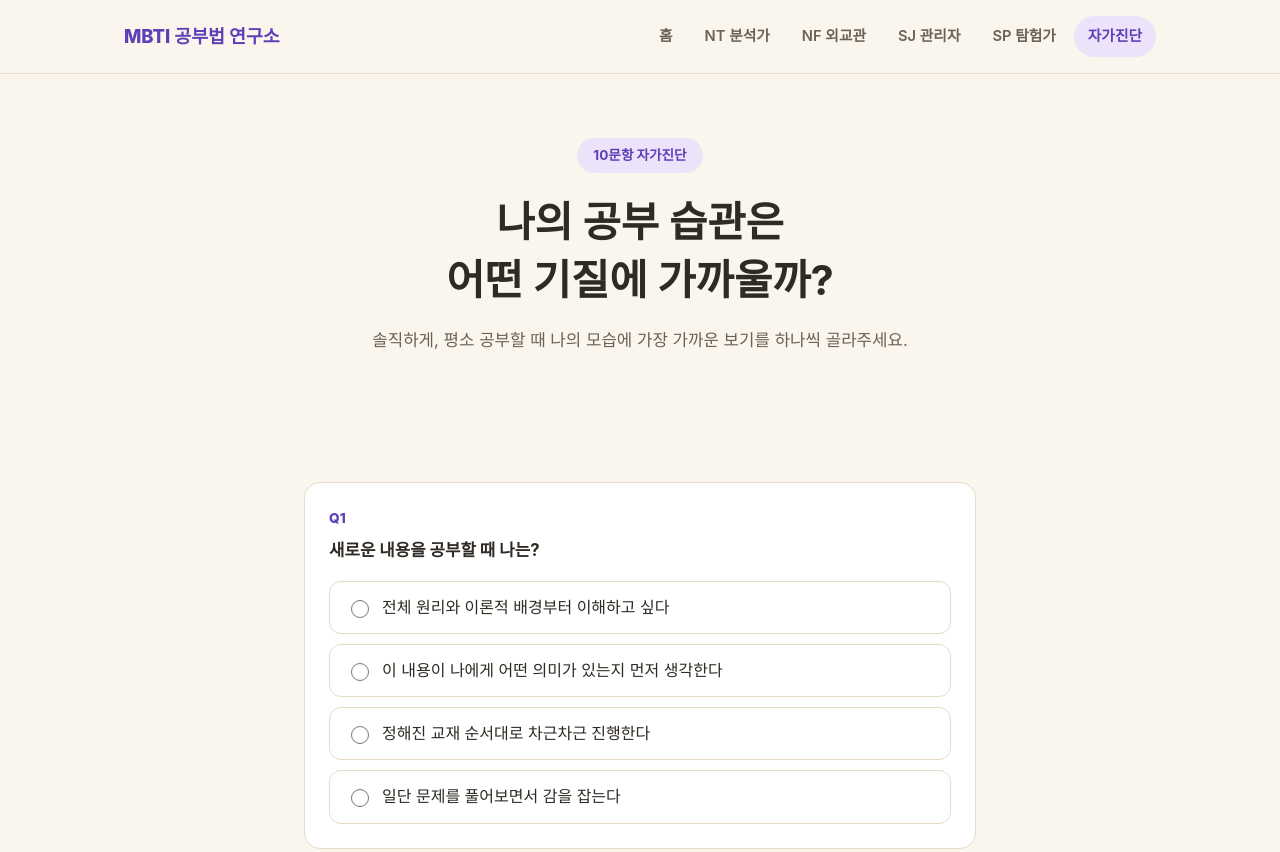
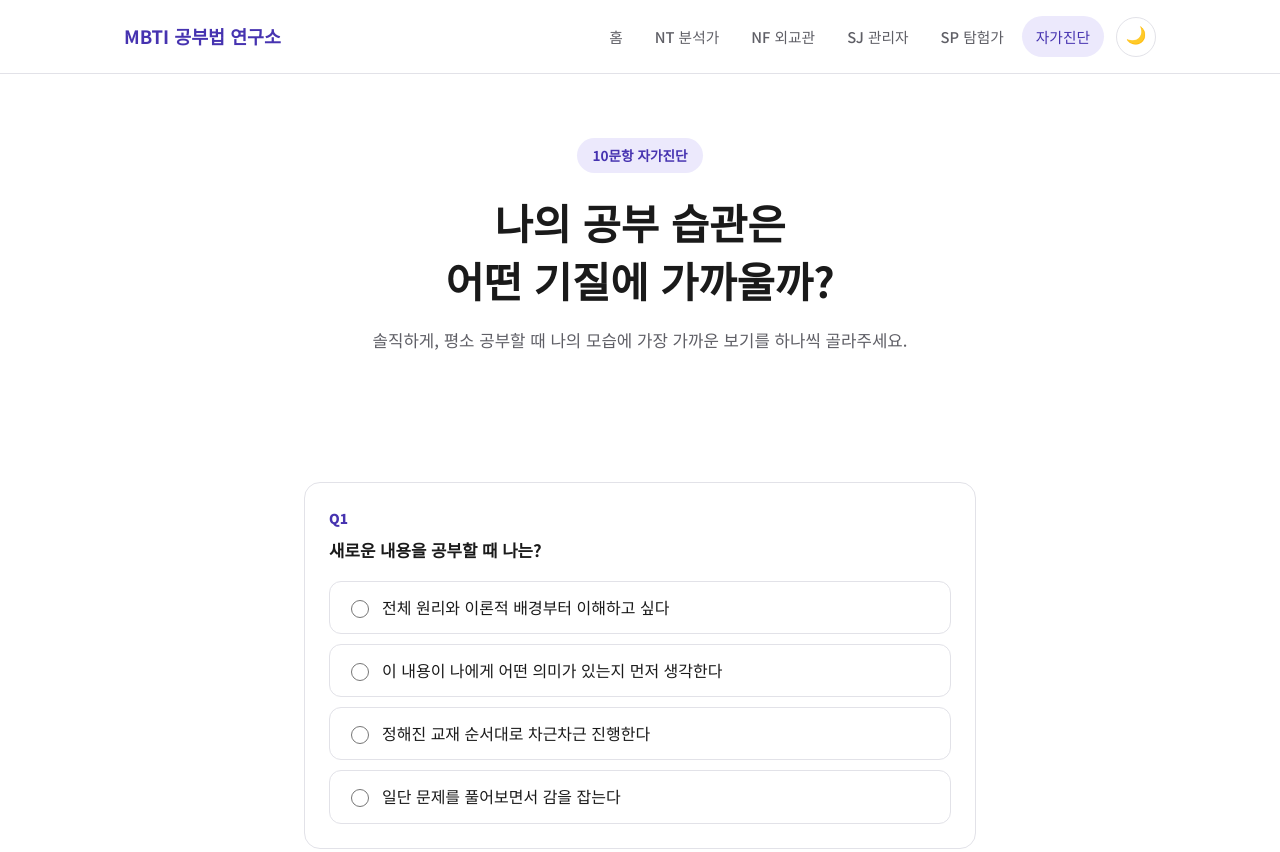
Before and after one commit to dongjin-star/sungshin_mbti_test, a plain HTML site: page test.html in a window 1280 px wide. Shown: the top 852 px of the page. Drawn offline with Linux system fonts and the light colour scheme; a web font is replaced by a local one.

Commit message:
Adopt culture.go.kr design system and add dark/light mode toggle
Switch to white/indigo palette and Noto Sans KR to match the culture.go.kr
open data portal, replacing the cream/Pretendard styles where they conflicted
with CLAUDE.md. Add a header toggle button that switches data-theme, persists
the choice in localStorage, and falls back to prefers-color-scheme.

Co-Authored-By: Claude Sonnet 5 <noreply@anthropic.com>

```diff
--- a/css/base.css
+++ b/css/base.css
@@ -1,17 +1,46 @@
-@import url("https://cdn.jsdelivr.net/gh/orioncactus/pretendard@v1.3.9/dist/web/static/pretendard.css");
+@import url("https://fonts.googleapis.com/css2?family=Noto+Sans+KR:wght@400;500;700;900&display=swap");
 
 :root {
-  --bg-cream: #faf6ee;
-  --bg-cream-soft: #f3ecdd;
+  --bg: #ffffff;
+  --bg-soft: #f5f5f8;
   --card-bg: #ffffff;
-  --purple: #7c5cd6;
-  --purple-dark: #5f3fb8;
-  --purple-light: #ece3fb;
-  --text-main: #2f2a24;
-  --text-sub: #6b6255;
-  --border: #e6dcc8;
+  --purple: #5a43db;
+  --purple-dark: #4633b0;
+  --purple-light: #ece9fc;
+  --text-main: #1a1a1a;
+  --text-sub: #5f5f66;
+  --border: #e2e2e8;
+  --shadow-color: rgba(90, 67, 219, 0.18);
   --radius: 16px;
   --max-width: 1080px;
+}
+
+@media (prefers-color-scheme: dark) {
+  :root:not([data-theme="light"]) {
+    --bg: #15151d;
+    --bg-soft: #1c1c27;
+    --card-bg: #1f1f2a;
+    --purple: #8577f0;
+    --purple-dark: #b3a8fb;
+    --purple-light: #2a2650;
+    --text-main: #f1f0f6;
+    --text-sub: #a6a3b6;
+    --border: #33313f;
+    --shadow-color: rgba(133, 119, 240, 0.28);
+  }
+}
+
+:root[data-theme="dark"] {
+  --bg: #15151d;
+  --bg-soft: #1c1c27;
+  --card-bg: #1f1f2a;
+  --purple: #8577f0;
+  --purple-dark: #b3a8fb;
+  --purple-light: #2a2650;
+  --text-main: #f1f0f6;
+  --text-sub: #a6a3b6;
+  --border: #33313f;
+  --shadow-color: rgba(133, 119, 240, 0.28);
 }
 
 * {
@@ -24,10 +53,11 @@ html {
 
 body {
   margin: 0;
-  font-family: "Pretendard", -apple-system, BlinkMacSystemFont, "Malgun Gothic", sans-serif;
-  background: var(--bg-cream);
+  font-family: "Noto Sans KR", -apple-system, BlinkMacSystemFont, "Malgun Gothic", sans-serif;
+  background: var(--bg);
   color: var(--text-main);
   line-height: 1.7;
+  transition: background 0.2s, color 0.2s;
 }
 
 img {
@@ -46,11 +76,12 @@ a {
 
 /* Header / Nav */
 .site-header {
-  background: var(--bg-cream);
+  background: var(--bg);
   border-bottom: 1px solid var(--border);
   position: sticky;
   top: 0;
   z-index: 100;
+  transition: background 0.2s, border-color 0.2s;
 }
 
 .nav-wrap {
@@ -65,11 +96,18 @@ a {
 }
 
 .logo {
-  font-weight: 800;
+  font-weight: 700;
   font-size: 1.15rem;
   color: var(--purple-dark);
   text-decoration: none;
   white-space: nowrap;
+}
+
+.nav-right {
+  display: flex;
+  align-items: center;
+  gap: 12px;
+  flex-wrap: wrap;
 }
 
 .nav-links {
@@ -86,7 +124,7 @@ a {
   padding: 8px 14px;
   border-radius: 999px;
   text-decoration: none;
-  font-weight: 600;
+  font-weight: 500;
   font-size: 0.92rem;
   color: var(--text-sub);
   transition: background 0.15s, color 0.15s;
@@ -96,6 +134,29 @@ a {
 .nav-links a.active {
   background: var(--purple-light);
   color: var(--purple-dark);
+}
+
+.theme-toggle {
+  display: inline-flex;
+  align-items: center;
+  justify-content: center;
+  width: 40px;
+  height: 40px;
+  flex-shrink: 0;
+  border-radius: 50%;
+  border: 1.5px solid var(--border);
+  background: var(--card-bg);
+  color: var(--text-main);
+  font-size: 1.05rem;
+  line-height: 1;
+  cursor: pointer;
+  transition: border-color 0.15s, color 0.15s, transform 0.15s;
+}
+
+.theme-toggle:hover {
+  border-color: var(--purple);
+  color: var(--purple);
+  transform: translateY(-1px);
 }
 
 /* Hero */
@@ -147,7 +208,7 @@ a {
 .btn-primary {
   background: var(--purple);
   color: #fff;
-  box-shadow: 0 8px 20px rgba(124, 92, 214, 0.35);
+  box-shadow: 0 8px 20px var(--shadow-color);
 }
 
 .btn-primary:hover {
@@ -194,6 +255,8 @@ a {
   text-align: center;
   color: var(--text-sub);
   font-size: 0.85rem;
+  background: var(--bg-soft);
+  transition: background 0.2s, color 0.2s;
 }
 
 /* Responsive */
--- a/css/components.css
+++ b/css/components.css
@@ -18,7 +18,7 @@
 
 .group-card:hover {
   transform: translateY(-6px);
-  box-shadow: 0 16px 32px rgba(95, 63, 184, 0.15);
+  box-shadow: 0 16px 32px var(--shadow-color);
   border-color: var(--purple);
 }
 
@@ -114,7 +114,7 @@
 }
 
 .trait-list li {
-  background: #fff;
+  background: var(--card-bg);
   border: 1px solid var(--border);
   padding: 8px 16px;
   border-radius: 999px;
@@ -250,7 +250,8 @@
 }
 
 .result-scores .score-item {
-  background: #fff;
+  background: var(--card-bg);
+  border: 1px solid var(--border);
   border-radius: 12px;
   padding: 10px 18px;
   font-size: 0.85rem;
--- /dev/null
+++ b/js/theme.js
@@ -0,0 +1,28 @@
+document.addEventListener("DOMContentLoaded", () => {
+  const root = document.documentElement;
+  const btn = document.getElementById("theme-toggle");
+  if (!btn) return;
+
+  const icon = btn.querySelector(".theme-icon");
+
+  function currentTheme() {
+    return root.getAttribute("data-theme") === "dark" ? "dark" : "light";
+  }
+
+  function updateButton() {
+    const isDark = currentTheme() === "dark";
+    icon.textContent = isDark ? "☀️" : "🌙";
+    btn.setAttribute("aria-label", isDark ? "라이트 모드로 전환" : "다크 모드로 전환");
+  }
+
+  updateButton();
+
+  btn.addEventListener("click", () => {
+    const next = currentTheme() === "dark" ? "light" : "dark";
+    root.setAttribute("data-theme", next);
+    try {
+      localStorage.setItem("theme", next);
+    } catch (e) {}
+    updateButton();
+  });
+});
--- a/test.html
+++ b/test.html
@@ -5,6 +5,9 @@
 <meta name="viewport" content="width=device-width, initial-scale=1.0" />
 <title>공부 습관 자가진단 | MBTI 공부법 연구소</title>
 <meta name="description" content="10문항으로 알아보는 나의 MBTI 공부 유형 자가진단." />
+<script>
+(function(){try{var t=localStorage.getItem("theme");if(!t){t=window.matchMedia("(prefers-color-scheme: dark)").matches?"dark":"light";}document.documentElement.setAttribute("data-theme",t);}catch(e){}})();
+</script>
 <link rel="stylesheet" href="css/base.css" />
 <link rel="stylesheet" href="css/components.css" />
 </head>
@@ -13,6 +16,7 @@
 <header class="site-header">
   <div class="nav-wrap">
     <a href="index.html" class="logo">MBTI 공부법 연구소</a>
+    <div class="nav-right">
       <ul class="nav-links">
         <li><a href="index.html">홈</a></li>
         <li><a href="nt.html">NT 분석가</a></li>
@@ -21,6 +25,10 @@
         <li><a href="sp.html">SP 탐험가</a></li>
         <li><a href="test.html" class="active">자가진단</a></li>
       </ul>
+      <button id="theme-toggle" class="theme-toggle" type="button" aria-label="다크 모드로 전환">
+        <span class="theme-icon" aria-hidden="true">🌙</span>
+      </button>
+    </div>
   </div>
 </header>
 
@@ -173,6 +181,7 @@
   <p>MBTI 공부법 연구소 · 이 콘텐츠는 재미와 학습 동기 부여를 위한 자가진단이며, 공식 심리 검사가 아닙니다.</p>
 </footer>
 
+<script src="js/theme.js"></script>
 <script src="js/quiz.js"></script>
 </body>
 </html>
```
Also changed, not shown: index.html (+9 -0 lines), nf.html (+9 -0 lines), nt.html (+9 -0 lines), sj.html (+9 -0 lines), sp.html (+9 -0 lines), 1 other file. Lines whose indentation alone changed are shown as unchanged.
